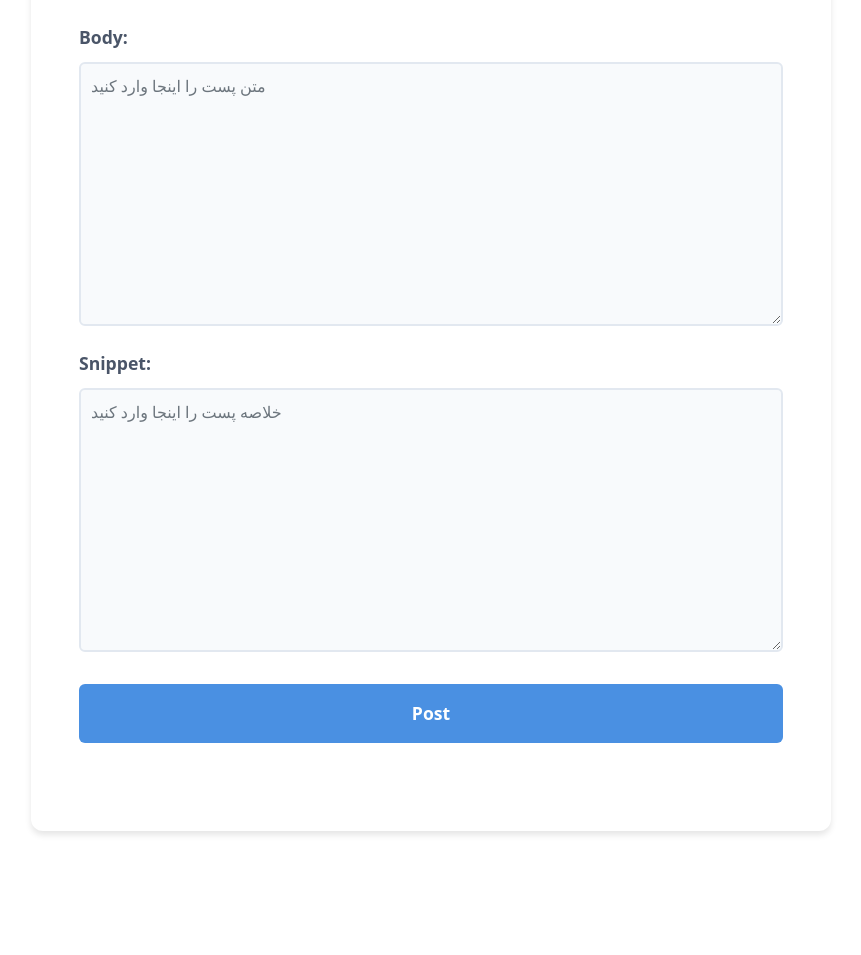
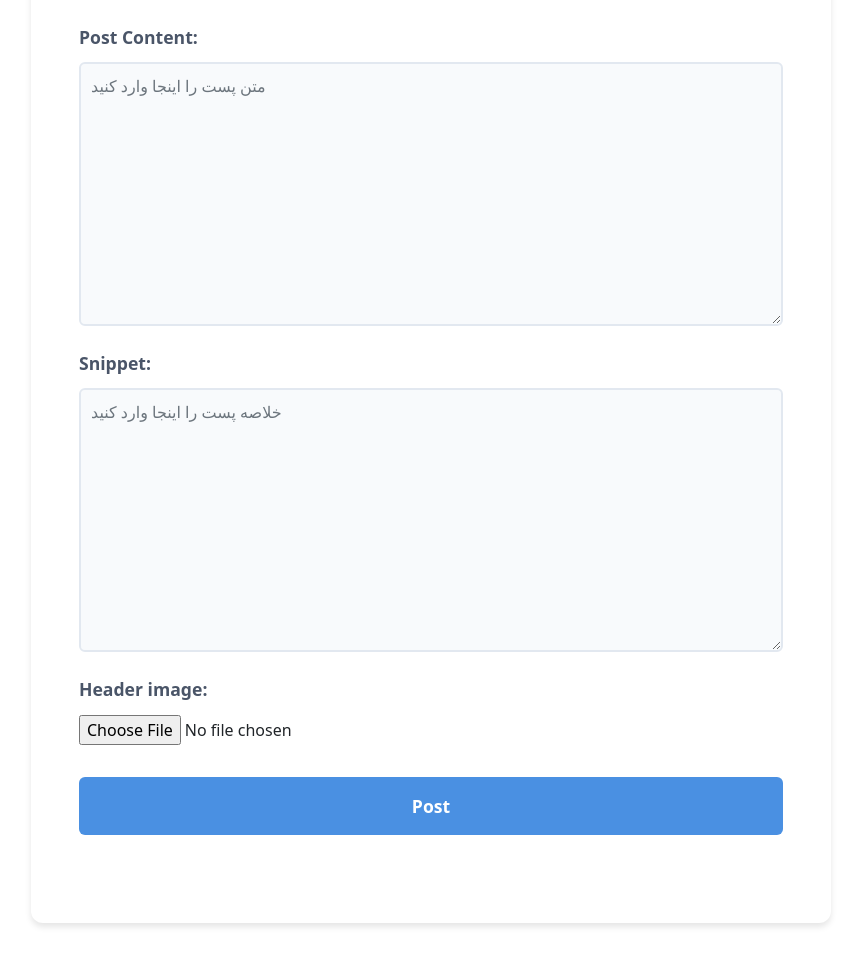
Before and after one commit to yazdancode/blog, a Django app: page /add_post/ in a window 1280 px wide. Shown: the part 526-1481 px from the top of the page, without its empty margins (209-1070 px from the left). Before the commit the page ends 1361 px from the top, so only its background shows below. Run offline with Django 5.2, Linux system fonts and the light colour scheme; the visitor is signed in with stand-in values (Sample User, id 1); data that the repository does not hold is empty; some libraries are stand-ins or nearby versions.

Commit message:
How To Upload Images With Django

```diff
--- a/blog/urls.py
+++ b/blog/urls.py
@@ -1,9 +1,11 @@
 from django.contrib import admin
 from django.urls import include, path
+from django.conf import settings
+from django.conf.urls.static import static
 
 urlpatterns = [
     path("admin/", admin.site.urls),
     path("", include("myblog.urls")),
     path("members/", include("django.contrib.auth.urls")),
     path("members/", include("members.urls")),
-]
+] + static(settings.MEDIA_URL, document_root=settings.MEDIA_ROOT)
--- a/members/forms.py
+++ b/members/forms.py
@@ -92,7 +92,7 @@ class PasswordChangingForm(PasswordChangeForm):
     old_password = forms.CharField(
         max_length=50,
         min_length=8,
-        label='رمز عبور فعلی',
+        label="رمز عبور فعلی",
         widget=forms.PasswordInput(
             attrs={
                 "class": "form-control",
@@ -103,7 +103,7 @@ class PasswordChangingForm(PasswordChangeForm):
     new_password1 = forms.CharField(
         max_length=50,
         min_length=8,
-        label='رمز عبور جدید',
+        label="رمز عبور جدید",
         widget=forms.PasswordInput(
             attrs={
                 "class": "form-control",
@@ -114,7 +114,7 @@ class PasswordChangingForm(PasswordChangeForm):
     new_password2 = forms.CharField(
         max_length=50,
         min_length=8,
-        label='تایید رمز عبور',
+        label="تایید رمز عبور",
         widget=forms.PasswordInput(
             attrs={
                 "class": "form-control",
--- a/myblog/forms.py
+++ b/myblog/forms.py
@@ -52,7 +52,15 @@ def validate_no_special_chars(text, field_name):
 class PostForm(forms.ModelForm):
     class Meta:
         model = Post
-        fields = ("title", "title_tag", "author", "category", "body", "snippet")
+        fields = (
+            "title",
+            "title_tag",
+            "author",
+            "category",
+            "body",
+            "snippet",
+            "header_image",
+        )
         widgets = {
             "title": forms.TextInput(
                 attrs=form_widget_attrs(
--- a/myblog/models.py
+++ b/myblog/models.py
@@ -1,4 +1,4 @@
-from ckeditor.fields import RichTextField
+from tinymce.models import HTMLField
 from django.contrib.auth.models import User
 from django.db import models
 from django.urls import reverse
@@ -21,10 +21,11 @@ class Category(models.Model):
 
 class Post(models.Model):
     title = models.CharField(max_length=255, verbose_name="Post Title")
+    header_image = models.ImageField(null=True, blank=True, upload_to="images/")
     title_tag = models.CharField(max_length=255, verbose_name="Post Title Tag")
     author = models.ForeignKey(User, on_delete=models.CASCADE, verbose_name="Author")
     # body = models.TextField(verbose_name="Post Content")
-    body = RichTextField(blank=True, null=True)
+    body = HTMLField(blank=True, null=True, verbose_name="Post Content")
     post_date = models.DateField(auto_now_add=True)
     category = models.CharField(max_length=255, default="coding")
     snippet = models.CharField(max_length=255)
--- a/templates/myblog/add_post.html
+++ b/templates/myblog/add_post.html
@@ -10,7 +10,7 @@
         {% if user.is_authenticated %}
             <h1>Add Post</h1>
             <div class="form-label">
-                <form method="POST" action="" class="form-group">
+                <form method="POST" action="" class="form-group" enctype="multipart/for-data">
                     {% csrf_token %}
                     {{ form.media }}
                     {{ form.as_p }}
```
Also changed, not shown: blog/settings.py (+8 -1 lines), myblog/migrations/0001_initial.py, myblog/migrations/0002_alter_category_slug.py (deleted), myblog/migrations/0003_post_likes.py (deleted), myblog/migrations/0004_post_dislikes_alter_post_likes.py (deleted), myblog/migrations/0005_post_shares.py (deleted), myblog/migrations/0006_post_target_users.py (deleted), myblog/migrations/0007_alter_category_slug.py (deleted), myblog/migrations/0008_alter_post_body.py (deleted), myblog/migrations/0009_post_snippet.py (deleted), myblog/migrations/0010_comment.py (deleted), myblog/migrations/0011_delete_comment.py (deleted), myblog/migrations/0012_alter_post_snippet.py (deleted), 1 other file.
